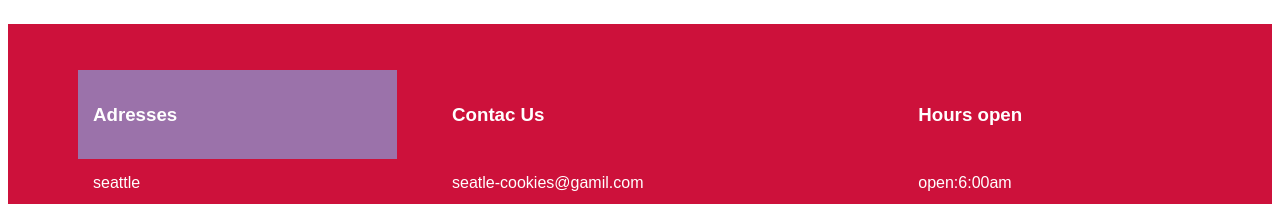
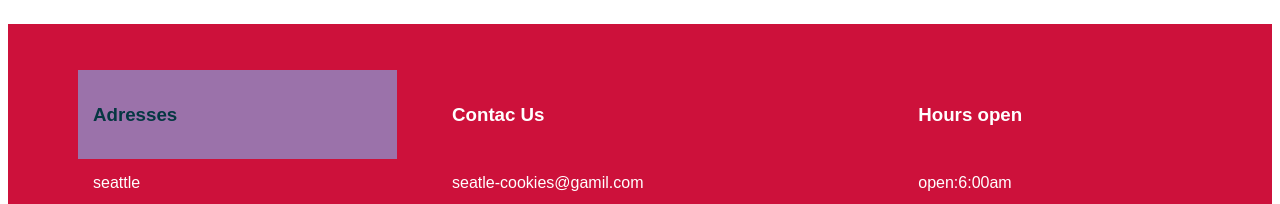
Before and after one commit to Ahmed-Alanaswah/cookie-stand, a plain HTML site: page index.html in a window 1280 px wide. In both pictures the pointer is over the item "Adresses". Shown: the part 1298-1502 px from the top of the page. Drawn offline with Linux system fonts and the light colour scheme.

Commit message:
Class08 has been solved

```diff
--- a/css/style.css
+++ b/css/style.css
@@ -210,4 +210,5 @@ footer div {
 
 footer ul li:hover {
   background-color: #9b72aa;
+  color: #053742;
 }
```
